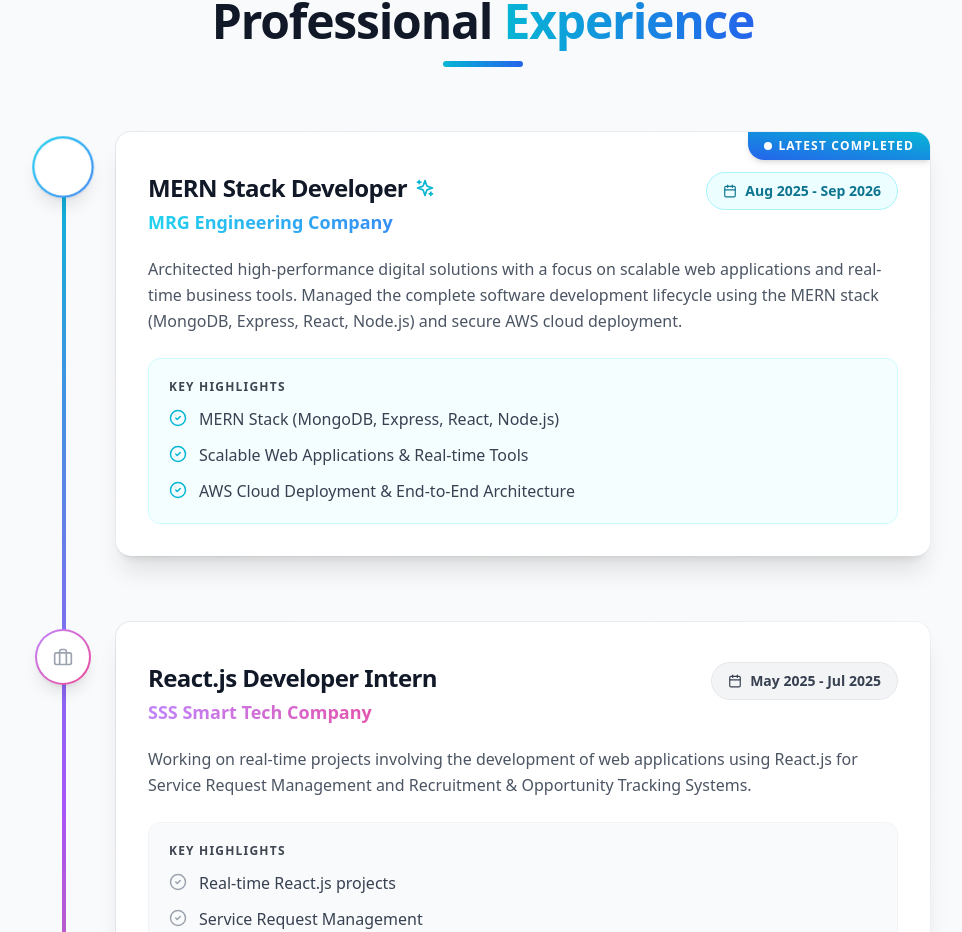
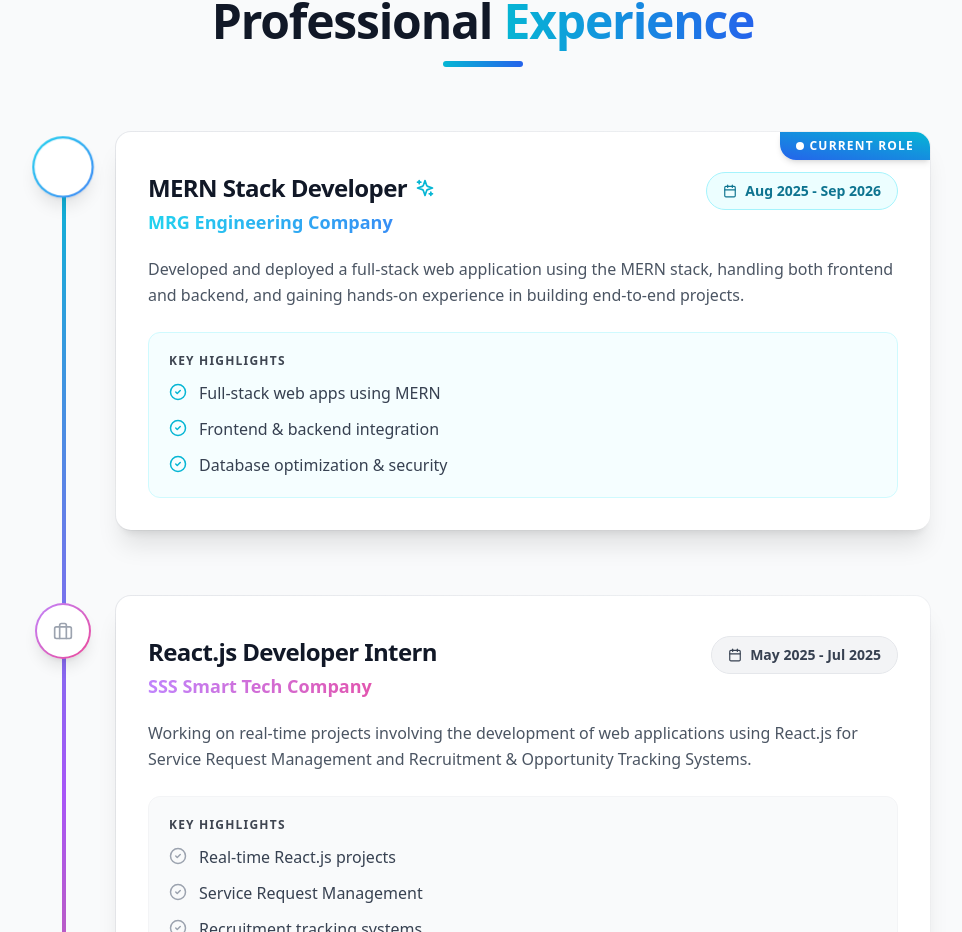
Before and after one commit to harishramamoorth/portfolio, a React (Vite) app: page / in a window 1280 px wide. Shown: the part 2830-3762 px from the top of the page, without its empty margins (157-1119 px from the left). Built offline with nearby package versions, Linux system fonts and the light colour scheme.

Commit message:
Confirm MERN Stack Developer description and highlights in Experience component

```diff
--- a/src/components/Experience.jsx
+++ b/src/components/Experience.jsx
@@ -8,8 +8,8 @@
     company: "MRG Engineering Company",
     location: "Thanjavur, India",
     period: "Aug 2025 - Sep 2026",
-    description: "Architected high-performance digital solutions with a focus on scalable web applications and real-time business tools. Managed the complete software development lifecycle using the MERN stack (MongoDB, Express, React, Node.js) and secure AWS cloud deployment.",
-    highlights: ["MERN Stack (MongoDB, Express, React, Node.js)", "Scalable Web Applications & Real-time Tools", "AWS Cloud Deployment & End-to-End Architecture"],
+    description: "Developed and deployed a full-stack web application using the MERN stack, handling both frontend and backend, and gaining hands-on experience in building end-to-end projects.",
+    highlights: ["Full-stack web apps using MERN", "Frontend & backend integration", "Database optimization & security"],
     color: "from-cyan-400 to-blue-500",
   },
   {
@@ -97,7 +97,7 @@
                               <span className="animate-ping absolute inline-flex h-full w-full rounded-full bg-white opacity-75"></span>
                               <span className="relative inline-flex rounded-full h-2 w-2 bg-white"></span>
                             </span>
-                            {exp.period.toLowerCase().includes("present") ? "Current Role" : "Latest Completed"}
+                            Current Role
                           </div>
                         </div>
                       )}
```
Lines whose indentation alone changed are shown as unchanged.
